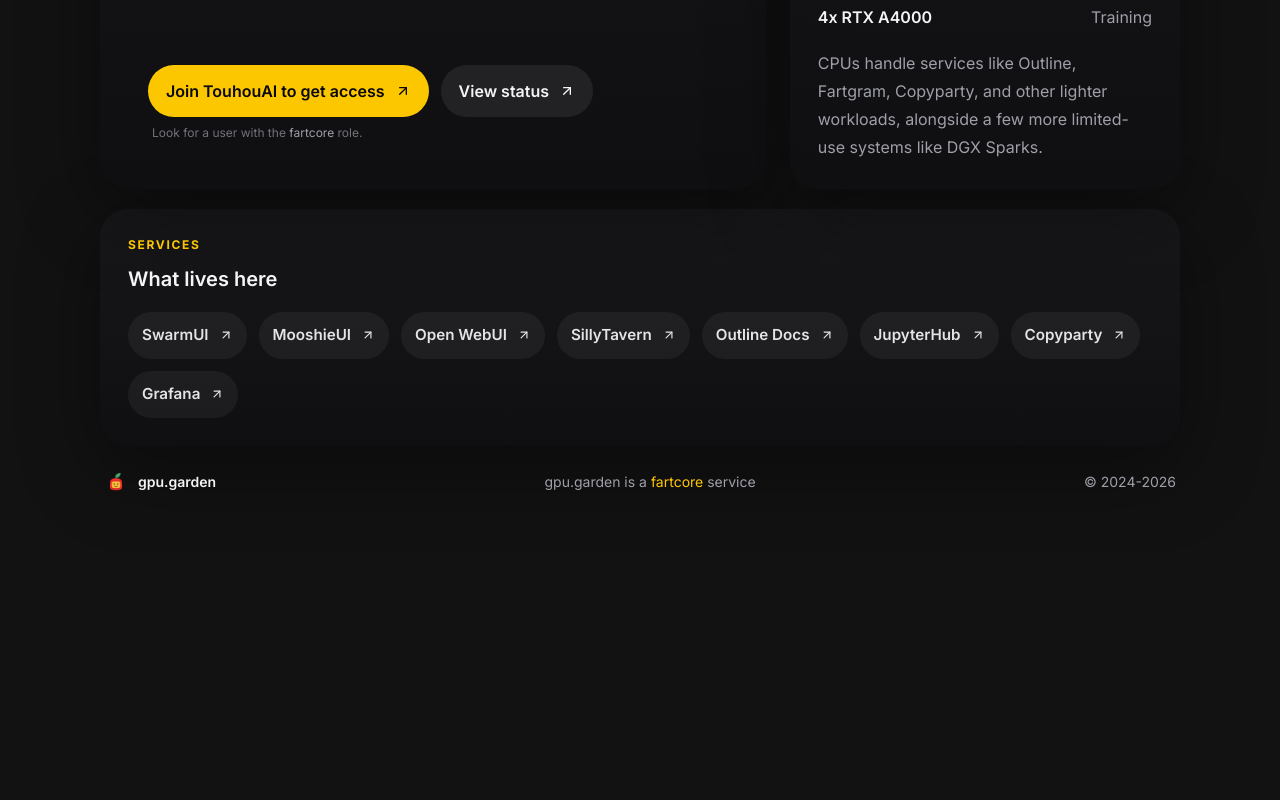
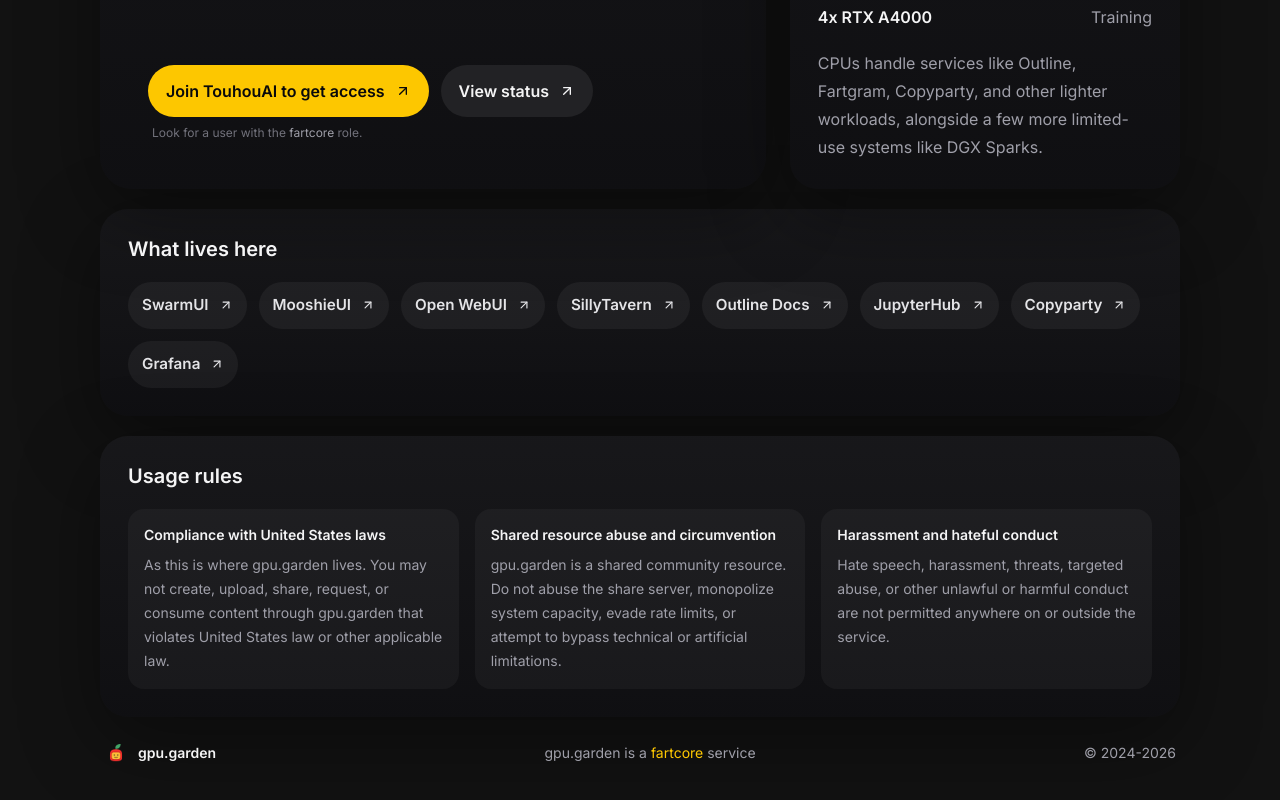
Before and after one commit to mchaker/gpugarden-site, a Next.js app: page / in a window 1280 px wide. Shown: the part 494-1294 px from the top of the page. Before the commit the page ends 1044 px from the top, so only its background shows below. Built offline with nearby package versions, Linux system fonts and the light colour scheme.

Commit message:
feat: Rules

```diff
--- a/app/page.tsx
+++ b/app/page.tsx
@@ -12,6 +12,21 @@
   { name: "JupyterHub", href: "https://jupyterhub.gpu.garden/" },
   { name: "Copyparty", href: "https://copy.gpu.garden/" },
   { name: "Grafana", href: "https://stats.gpu.garden/" },
+];
+
+const rules = [
+  {
+    title: "Compliance with United States laws",
+    text: "As this is where gpu.garden lives. You may not create, upload, share, request, or consume content through gpu.garden that violates United States law or other applicable law.",
+  },
+  {
+    title: "Shared resource abuse and circumvention",
+    text: "gpu.garden is a shared community resource. Do not abuse the share server, monopolize system capacity, evade rate limits, or attempt to bypass technical or artificial limitations.",
+  },
+  {
+    title: "Harassment and hateful conduct",
+    text: "Hate speech, harassment, threats, targeted abuse, or other unlawful or harmful conduct are not permitted anywhere on or outside the service.",
+  },
 ];
 
 const cardClass =
@@ -128,9 +143,6 @@
           className={`${cardClass} mt-5 p-6 sm:p-7`}
           aria-labelledby="services-title"
         >
-          <p className="mb-3.5 text-xs font-bold uppercase tracking-[0.14em] text-yellow-400">
-            Services
-          </p>
           <h2
             id="services-title"
             className="text-xl font-semibold leading-tight text-zinc-100"
@@ -150,6 +162,31 @@
                 {service.name}
                 <ArrowUpRight size={14} />
               </a>
+            ))}
+          </div>
+        </section>
+
+        <section
+          className={`${cardClass} mt-5 p-6 sm:p-7`}
+          aria-labelledby="rules-title"
+        >
+          <h2
+            id="rules-title"
+            className="text-xl font-semibold leading-tight text-zinc-100"
+          >
+            Usage rules
+          </h2>
+
+          <div className="mt-5 grid gap-4 md:grid-cols-3">
+            {rules.map((rule) => (
+              <div key={rule.title} className="rounded-2xl bg-white/4 p-4">
+                <h3 className="text-sm font-semibold text-zinc-100">
+                  {rule.title}
+                </h3>
+                <p className="mt-2 text-sm leading-6 text-zinc-400">
+                  {rule.text}
+                </p>
+              </div>
             ))}
           </div>
         </section>
```
